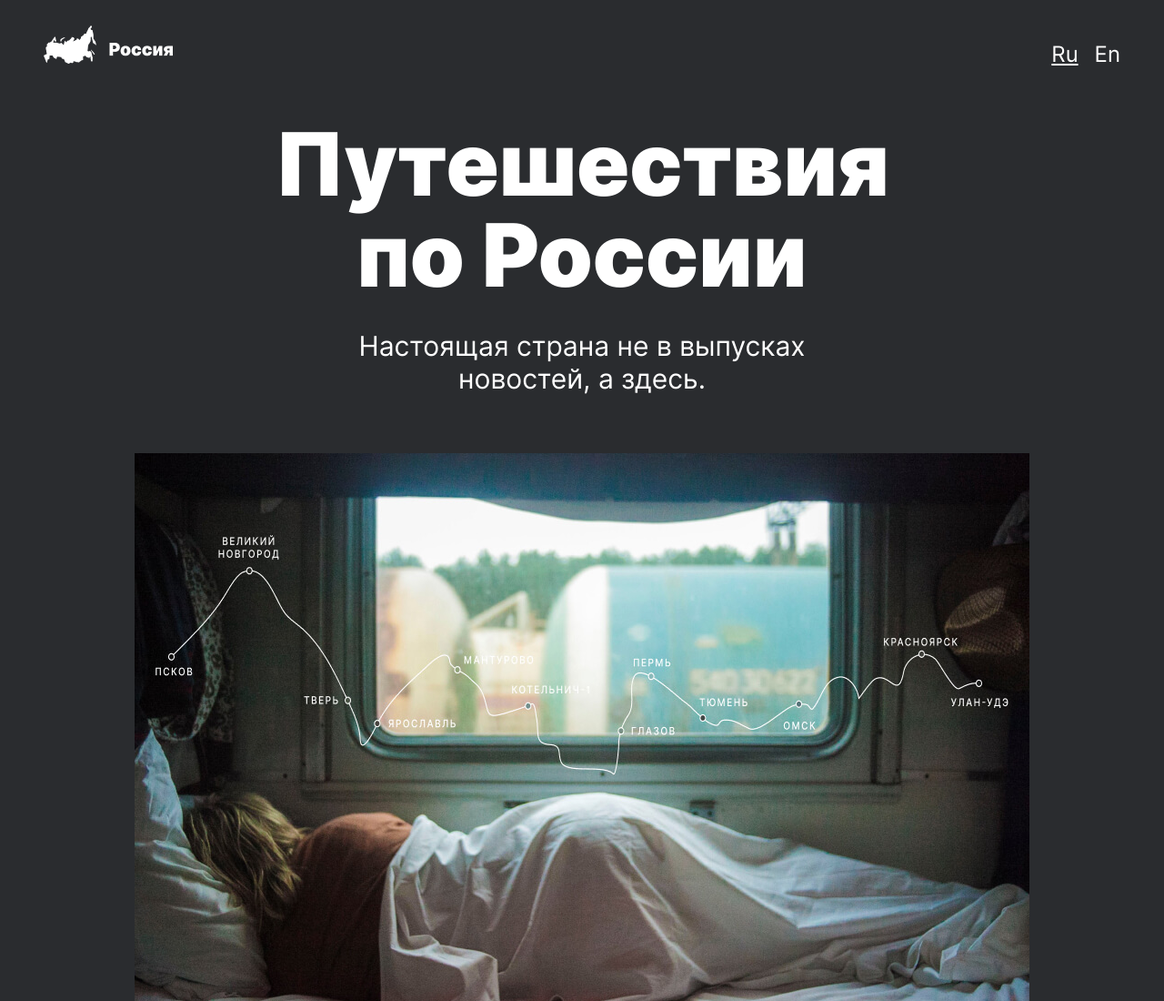
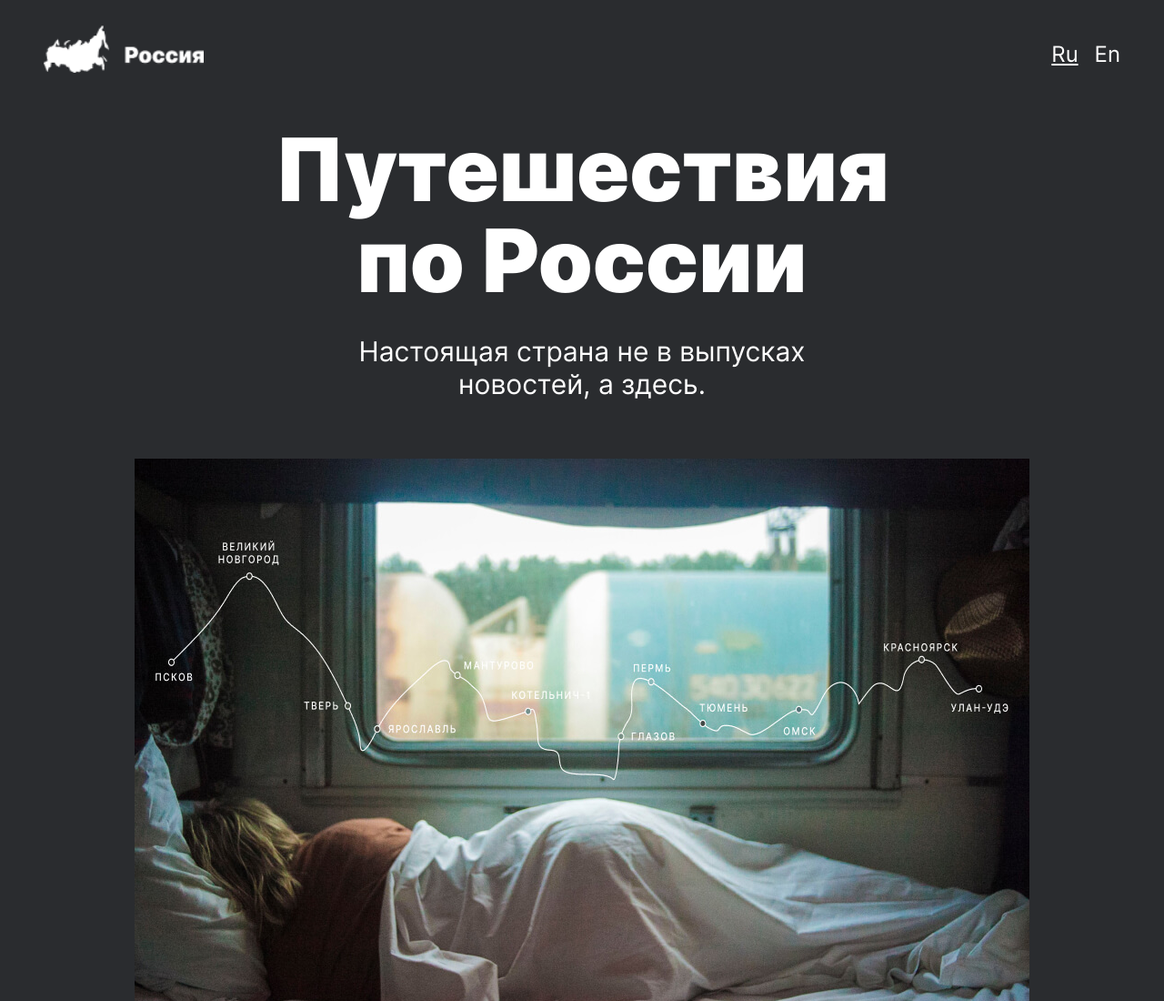
Before and after one commit to Andkov440/russian-travel, a plain HTML site: page index.html in a window 1280 px wide. Shown: the top 1100 px of the page at 91% size. Drawn offline with Linux system fonts and the light colour scheme.

Commit message:
исправления

```diff
--- a/blocks/header/__image/header__image.css
+++ b/blocks/header/__image/header__image.css
@@ -1,9 +1,13 @@
 .header__image {
 	margin-top: 16px;
+  width: 142px;
+  height: 42px;
 }
 
 @media (min-width: 768px) {
   .header__image {
    	margin-top: 28px;
+    width: 176px;
+    height: 52px;
   }
 }
--- a/index.html
+++ b/index.html
@@ -8,7 +8,7 @@
 </head>
 <body>
 	<header class="header">
-		<img class="header__image" src="img/logo.png" width="142" height="42" alt="Лого">
+		<img class="header__image" src="img/logo.png" alt="Лого">
 		<ul class="lang-menu">
 			<li class="lang-menu__item lang-menu__item_underlined">Ru</li>
 			<li class="lang-menu__item">En</li>
```
